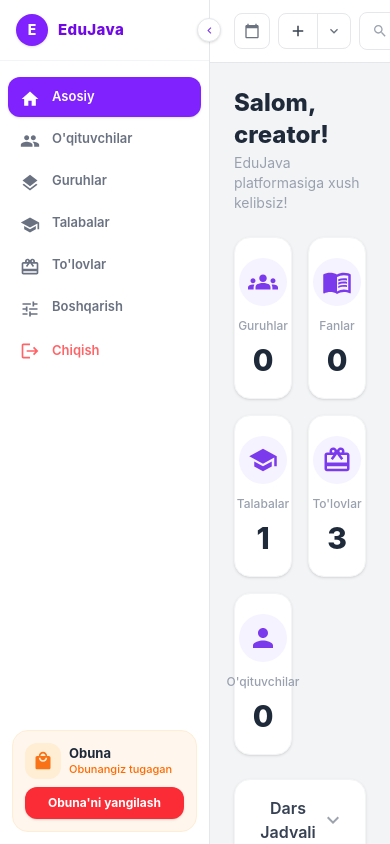
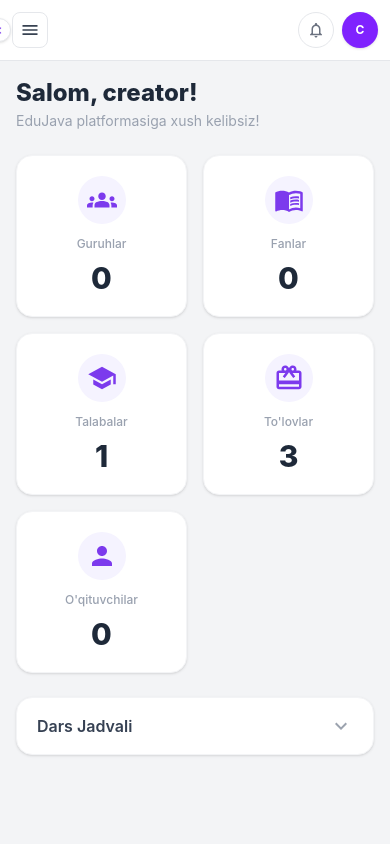
Before and after one commit to java1777/java_edu, a React (Vite) app: page /login in a window 390 px wide. Both pictures are taken after typing "Sample", "Sample123" into the empty fields and a click on the button "Kirish". Built offline with nearby package versions, Linux system fonts and the light colour scheme.

Commit message:
added responsive design

```diff
--- a/src/components/MainLayout.jsx
+++ b/src/components/MainLayout.jsx
@@ -39,6 +39,7 @@
 import EmailIcon from "@mui/icons-material/Email";
 import CloudUploadIcon from "@mui/icons-material/CloudUpload";
 import MoreVertIcon from "@mui/icons-material/MoreVert";
+import MenuIcon from "@mui/icons-material/Menu";
 
 const BOSHQARISH_MENU = [
   {
@@ -111,6 +112,7 @@
   const location = useLocation();
   const [collapsed, setCollapsed] = useState(false);
   const [menuOpen, setMenuOpen] = useState(false);
+  const [mobileOpen, setMobileOpen] = useState(false);
   const menuRef = useRef(null);
   const boshqarishRef = useRef(null);
 
@@ -126,9 +128,19 @@
 
   return (
     <div className="relative flex h-screen bg-gray-100 overflow-hidden">
+      {/* Mobile overlay */}
+      {mobileOpen && (
+        <div
+          className="fixed inset-0 bg-black/40 z-20 md:hidden"
+          onClick={() => setMobileOpen(false)}
+        />
+      )}
+
       {/* ── Sidebar ─────────────────────────────────────────── */}
       <aside
-        className="relative flex flex-col bg-white border-r border-gray-200 transition-all duration-300"
+        className={`flex flex-col bg-white border-r border-gray-200 transition-all duration-300
+          fixed inset-y-0 left-0 z-30 md:relative md:z-auto
+          ${mobileOpen ? "translate-x-0" : "-translate-x-full"} md:translate-x-0`}
         style={{ width: collapsed ? 64 : 210 }}
       >
         {/* Logo */}
@@ -164,6 +176,7 @@
               key={i}
               ref={item.path === "/settings" ? boshqarishRef : null}
               onClick={() => {
+                setMobileOpen(false);
                 if (item.path === "/settings") {
                   setMenuOpen(true);
                   navigate("/dashboard");
@@ -294,16 +307,24 @@
       {/* ── Right panel ─────────────────────────────────────── */}
       <div className="flex-1 flex flex-col overflow-hidden">
         {/* Header */}
-        <header className="bg-white border-b border-gray-200 flex items-center justify-between px-6 py-3">
+        <header className="bg-white border-b border-gray-200 flex items-center justify-between px-3 md:px-6 py-3 gap-2">
           {/* Left side */}
           <div className="flex items-center gap-2">
-            {/* Calendar */}
-            <button className="w-9 h-9 rounded-lg border border-gray-200 flex items-center justify-center hover:bg-gray-50 transition-colors cursor-pointer">
+            {/* Hamburger — mobile only */}
+            <button
+              onClick={() => setMobileOpen(true)}
+              className="md:hidden w-9 h-9 rounded-lg border border-gray-200 flex items-center justify-center hover:bg-gray-50 transition-colors cursor-pointer"
+            >
+              <MenuIcon sx={{ fontSize: 20, color: "#374151" }} />
+            </button>
+
+            {/* Calendar — tablet+ */}
+            <button className="hidden sm:flex w-9 h-9 rounded-lg border border-gray-200 items-center justify-center hover:bg-gray-50 transition-colors cursor-pointer">
               <CalendarTodayIcon sx={{ fontSize: 16, color: "#6B7280" }} />
             </button>
 
-            {/* Add + dropdown */}
-            <div className="flex items-center border border-gray-200 rounded-lg overflow-hidden">
+            {/* Add + dropdown — tablet+ */}
+            <div className="hidden sm:flex items-center border border-gray-200 rounded-lg overflow-hidden">
               <button className="flex items-center justify-center px-2.5 py-2 hover:bg-gray-50 transition-colors cursor-pointer border-r border-gray-200">
                 <AddIcon sx={{ fontSize: 18, color: "#374151" }} />
               </button>
@@ -312,8 +333,8 @@
               </button>
             </div>
 
-            {/* Search */}
-            <div className="flex items-center gap-2 border border-gray-200 rounded-lg px-3 py-2 w-52 hover:border-violet-300 transition-colors">
+            {/* Search — desktop+ */}
+            <div className="hidden md:flex items-center gap-2 border border-gray-200 rounded-lg px-3 py-2 w-44 lg:w-52 hover:border-violet-300 transition-colors">
               <SearchIcon sx={{ fontSize: 16, color: "#9CA3AF" }} />
               <input
                 type="text"
@@ -323,48 +344,32 @@
             </div>
           </div>
 
-          <div className="flex items-center gap-2.5">
-            {/* Language selector */}
-            <div
-              className="flex items-center gap-1 border border-gray-200 rounded-lg
-                         px-3 py-1.5 text-[13px] text-gray-600 cursor-pointer
-                         hover:bg-gray-50 transition-colors select-none"
-            >
+          <div className="flex items-center gap-2">
+            {/* Language — desktop+ */}
+            <div className="hidden lg:flex items-center gap-1 border border-gray-200 rounded-lg px-3 py-1.5 text-[13px] text-gray-600 cursor-pointer hover:bg-gray-50 transition-colors select-none">
               <span>O'zbekcha</span>
               <ExpandMoreIcon sx={{ fontSize: 16, color: "#9CA3AF" }} />
             </div>
 
             {/* Notifications */}
-            <button
-              className="w-9 h-9 rounded-full border border-gray-200 flex items-center
-                         justify-center hover:bg-violet-50 hover:border-violet-200
-                         transition-colors cursor-pointer"
-            >
+            <button className="w-9 h-9 rounded-full border border-gray-200 flex items-center justify-center hover:bg-violet-50 hover:border-violet-200 transition-colors cursor-pointer">
               <NotificationsNoneIcon sx={{ fontSize: 18, color: "#6B7280" }} />
             </button>
 
-            {/* Dark mode */}
-            <button
-              className="w-9 h-9 rounded-full border border-gray-200 flex items-center
-                         justify-center hover:bg-violet-50 hover:border-violet-200
-                         transition-colors cursor-pointer"
-            >
+            {/* Dark mode — tablet+ */}
+            <button className="hidden sm:flex w-9 h-9 rounded-full border border-gray-200 items-center justify-center hover:bg-violet-50 hover:border-violet-200 transition-colors cursor-pointer">
               <DarkModeIcon sx={{ fontSize: 18, color: "#6B7280" }} />
             </button>
 
             {/* Avatar */}
-            <div
-              className="w-9 h-9 rounded-full bg-violet-600 flex items-center
-                         justify-center cursor-pointer hover:ring-2 hover:ring-violet-300
-                         transition-all shadow"
-            >
+            <div className="w-9 h-9 rounded-full bg-violet-600 flex items-center justify-center cursor-pointer hover:ring-2 hover:ring-violet-300 transition-all shadow">
               <span className="text-white text-xs font-bold">C</span>
             </div>
           </div>
         </header>
 
         {/* Page content injected here */}
-        <main className="flex-1 overflow-y-auto p-6">
+        <main className="flex-1 overflow-y-auto p-4 md:p-6">
           <Outlet />
         </main>
       </div>
@@ -636,7 +641,8 @@
 
       {/* Table */}
       <div className="bg-white rounded-2xl border border-gray-100 shadow-sm overflow-hidden">
-        <table className="w-full text-left">
+        <div className="overflow-x-auto">
+          <table className="w-full text-left min-w-[700px]">
             <thead>
               <tr className="border-b border-gray-100">
                 <th className="px-4 py-3 w-10">
@@ -718,7 +724,9 @@
                   <td className="px-4 py-3">
                     <div className="flex items-center gap-1">
                       <button className="w-7 h-7 flex items-center justify-center rounded-lg hover:bg-gray-100 cursor-pointer transition-colors">
-                      <VisibilityIcon sx={{ fontSize: 16, color: "#9CA3AF" }} />
+                        <VisibilityIcon
+                          sx={{ fontSize: 16, color: "#9CA3AF" }}
+                        />
                       </button>
                       <button className="w-7 h-7 flex items-center justify-center rounded-lg hover:bg-gray-100 cursor-pointer transition-colors">
                         <FileDownloadIcon
@@ -741,9 +749,10 @@
             </tbody>
           </table>
         </div>
+      </div>
 
       {/* Pagination */}
-      <div className="flex items-center justify-between mt-4">
+      <div className="flex items-center justify-between mt-4 flex-wrap gap-2">
         <button className="flex items-center gap-1.5 border border-gray-200 rounded-xl px-4 py-2 text-[13px] text-gray-600 hover:bg-gray-50 transition-colors cursor-pointer">
           ← Previous
         </button>
@@ -774,7 +783,7 @@
 
       {/* Drawer */}
       <div
-        className="fixed top-0 right-0 h-full w-96 bg-white shadow-2xl z-50 flex flex-col transition-transform duration-500 ease-in-out"
+        className="fixed top-0 right-0 h-full w-full sm:w-96 bg-white shadow-2xl z-50 flex flex-col transition-transform duration-500 ease-in-out"
         style={{ transform: drawerOpen ? "translateX(0)" : "translateX(100%)" }}
       >
         {/* Drawer header */}
@@ -1181,7 +1190,7 @@
       </div>
 
       {/* Stat cards */}
-      <div className="grid grid-cols-3 gap-4 mb-5">
+      <div className="grid grid-cols-1 sm:grid-cols-3 gap-4 mb-5">
         {/* Jami guruhlar */}
         <div className="bg-white rounded-2xl border border-gray-100 shadow-sm p-5">
           <div className="flex items-start justify-between mb-3">
@@ -1238,7 +1247,8 @@
 
       {/* Table */}
       <div className="bg-white rounded-2xl border border-gray-100 shadow-sm overflow-hidden">
-        <table className="w-full text-left">
+        <div className="overflow-x-auto">
+          <table className="w-full text-left min-w-[750px]">
             <thead>
               <tr className="border-b border-gray-100">
                 <th className="px-4 py-3 text-[12px] font-semibold text-gray-500">
@@ -1346,6 +1356,7 @@
             </tbody>
           </table>
         </div>
+      </div>
 
       {/* ── Drawer ──────────────────────────────────── */}
       <div
@@ -1358,7 +1369,7 @@
       />
 
       <div
-        className="fixed top-0 right-0 h-full w-96 bg-white shadow-2xl z-50 flex flex-col transition-transform duration-500 ease-in-out"
+        className="fixed top-0 right-0 h-full w-full sm:w-96 bg-white shadow-2xl z-50 flex flex-col transition-transform duration-500 ease-in-out"
         style={{ transform: drawerOpen ? "translateX(0)" : "translateX(100%)" }}
       >
         {/* Drawer header */}
@@ -1456,7 +1467,7 @@
             <label className="block text-[13px] font-semibold text-gray-700 mb-2">
               Dars kunlari <span className="text-red-500">*</span>
             </label>
-            <div className="grid grid-cols-2 gap-2">
+            <div className="grid grid-cols-1 sm:grid-cols-2 gap-2">
               {DAYS.map((day) => (
                 <label
                   key={day}
@@ -1994,7 +2005,8 @@
         </div>
 
         {/* Table */}
-        <table className="w-full text-left">
+        <div className="overflow-x-auto">
+          <table className="w-full text-left min-w-[800px]">
             <thead>
               <tr className="border-b border-gray-100">
                 <th className="px-4 py-3 w-10">
@@ -2112,9 +2124,10 @@
               })}
             </tbody>
           </table>
+        </div>
 
         {/* Pagination */}
-        <div className="flex items-center justify-between px-4 py-3 border-t border-gray-100">
+        <div className="flex items-center justify-between px-4 py-3 border-t border-gray-100 flex-wrap gap-2">
           <button className="flex items-center gap-1.5 border border-gray-200 rounded-xl px-4 py-2 text-[13px] text-gray-600 hover:bg-gray-50 transition-colors cursor-pointer">
             ← Previous
           </button>
@@ -2146,7 +2159,7 @@
 
       {/* Drawer */}
       <div
-        className="fixed top-0 right-0 h-full w-96 bg-white shadow-2xl z-50 flex flex-col transition-transform duration-500 ease-in-out"
+        className="fixed top-0 right-0 h-full w-full sm:w-96 bg-white shadow-2xl z-50 flex flex-col transition-transform duration-500 ease-in-out"
         style={{ transform: drawerOpen ? "translateX(0)" : "translateX(100%)" }}
       >
         {/* Header */}
@@ -2631,7 +2644,7 @@
             Hozircha xonalar mavjud emas.
           </div>
         ) : (
-          <div className="grid grid-cols-4 divide-x divide-y divide-gray-100">
+          <div className="grid grid-cols-1 sm:grid-cols-2 lg:grid-cols-4 divide-x divide-y divide-gray-100">
             {rooms.map((room) => (
               <div
                 key={room.id}
@@ -2943,7 +2956,7 @@
             Hozircha kurslar mavjud emas.
           </div>
         ) : (
-          <div className="grid grid-cols-4 gap-4 p-5">
+          <div className="grid grid-cols-1 sm:grid-cols-2 lg:grid-cols-4 gap-4 p-5">
             {courses.map((course, i) => (
               <div
                 key={course.id}
@@ -3005,7 +3018,7 @@
 
       {/* Drawer */}
       <div
-        className="fixed top-0 right-0 h-full w-72 bg-white shadow-2xl z-50 flex flex-col transition-transform duration-500 ease-in-out"
+        className="fixed top-0 right-0 h-full w-full sm:w-72 bg-white shadow-2xl z-50 flex flex-col transition-transform duration-500 ease-in-out"
         style={{ transform: drawerOpen ? "translateX(0)" : "translateX(100%)" }}
       >
         <div className="flex items-center justify-between px-5 py-4 border-b border-gray-100">
```
Lines whose indentation alone changed are shown as unchanged.
